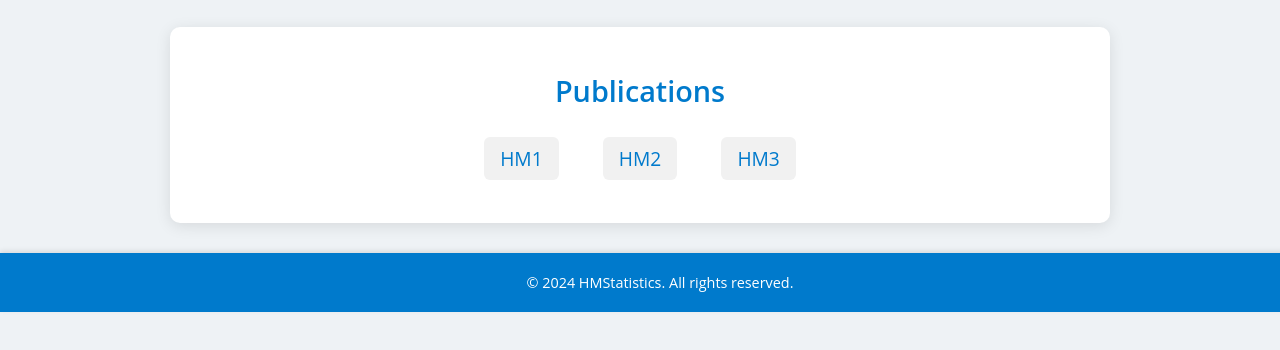
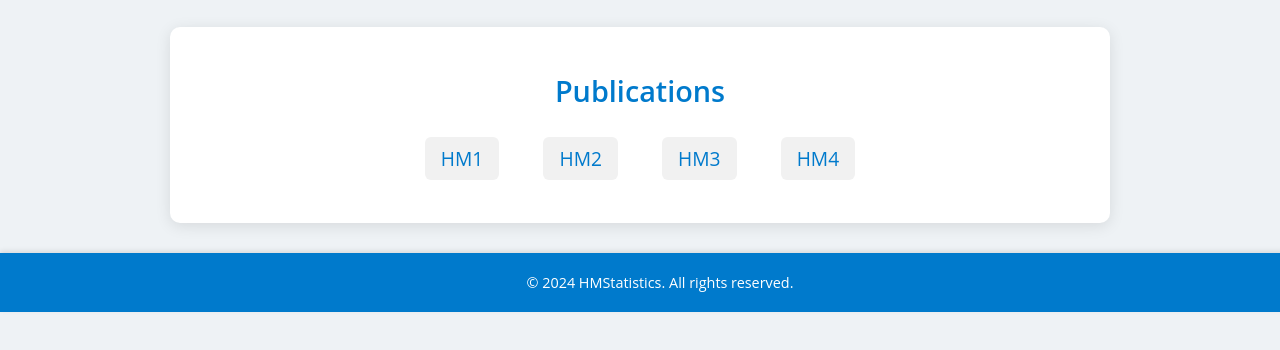
Before and after one commit to NNab01/NNab01.github.io, a plain HTML site: page index.html in a window 1280 px wide. Shown: the part 140-490 px from the top of the page. Drawn offline with Linux system fonts and the light colour scheme.

Commit message:
Add files via upload

```diff
--- a/index.html
+++ b/index.html
@@ -111,6 +111,7 @@
             <li><a href="notion.html">HM1</a></li>
             <li><a href="hm2.html">HM2</a></li>
             <li><a href="hm3.html">HM3</a></li>
+            <li><a href="hm4.html">HM4</a></li>
         </ul>
     </div>
     <footer>
```
